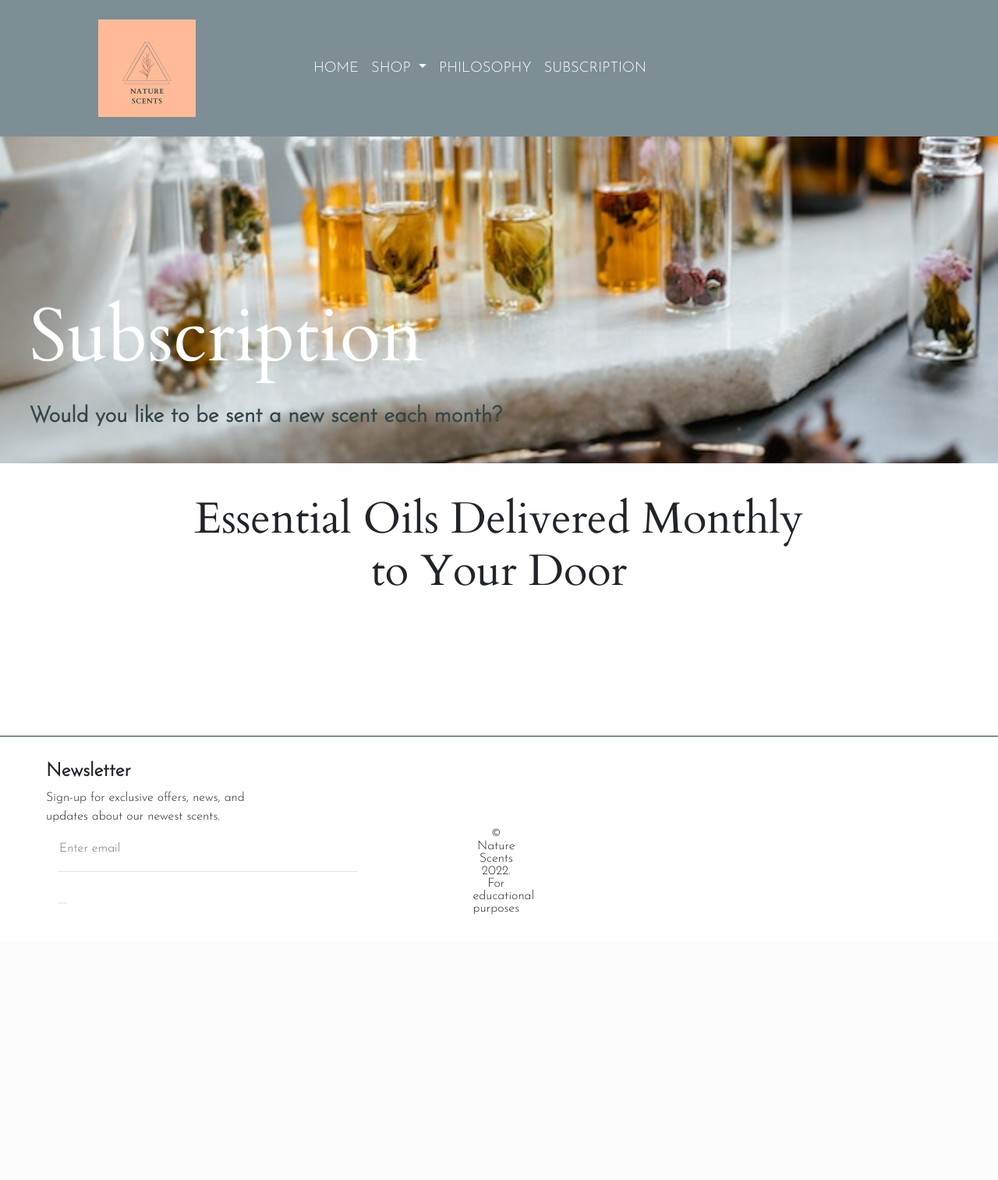
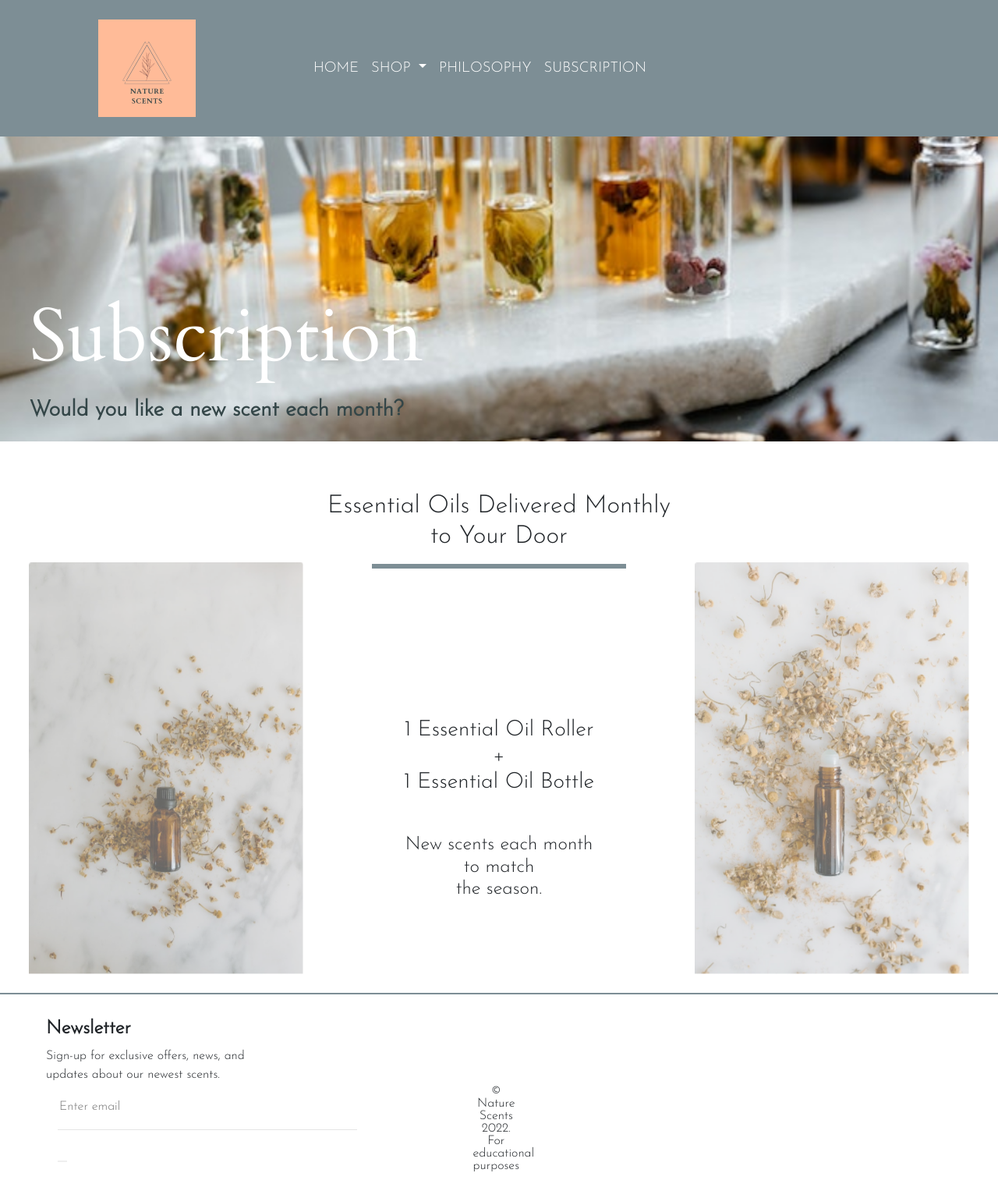
Before and after one commit to Code-Institute-Submissions/kreilly86-nature-scents_NovResub, a Django app: page /subscription/ in a window 1280 px wide. Shown: the top 1513 px of the page at 78% size. Before the commit the page ends 1172 px from the top, so only its background shows below. Run offline with Django 3.2, Linux system fonts and the light colour scheme; some libraries are stand-ins or nearby versions.

Commit message:
Add content and style subscription page

```diff
--- a/home/templates/home/subscription.html
+++ b/home/templates/home/subscription.html
@@ -2,27 +2,36 @@
 {% load static %}
 
 {% block content %}
-<div class="subscription mb-2 jumbotron-fluid d-flex">
+<div class="subscription mb-3 jumbotron-fluid d-flex">
   <div class="row">
     <div class="intro mb-2 col-12">
       <h1 class="subscription-title display-4">Subscription</h1>
-      <p class="sub-text lead index-text">Would you like to be sent a new scent each month?</p>
+      <p class="sub-text lead index-text">Would you like a new scent each month?</p>
     </div>
   </div>
 </div>
 
-<div class="container-fluid text-center">
-  <div class="row nature-home-info m-0 justify-content-center">
-    <div class="col-12">
-      <h1 class="display-4">Essential Oils Delivered Monthly<br>
-        to Your Door</h1>
-      <p class="lead index-info"> <strong></strong></p>
-      <p class="lead index-info"><strong></strong></p>
-      <p class="lead index-info"><strong></strong><br> </p>
+<div class="container-fluid w-100 text-center">
+  <div class="row m-0 text-center">
+    <div class="col">
+      <h2 class="mt-5">Essential Oils Delivered Monthly<br>
+        to Your Door</h2>
+        <hr class="page-underline">
+    </div>
+  </div>
+  <div class="row subscription-info mb-5 d-inline-flex">
+    <div class="col-xs-12 col-sm-4">
+      <img class="sub-photo card-img-top img-fluid d-inline-block mx-auto" src="/media/subscription-oil.png" alt="Essential oil bottle">
+    </div>
+    <div class="col-xs-12 col-sm-4 sub-detail">
+      <h3 class="text-center mb-5">1 Essential Oil Roller <br> + <br> 1 Essential Oil Bottle</h3>
+      <h4 class="text-center">New scents each month <br> to match<br> the season.</h4>
+    </div>
+    <div class="col-xs-12 col-sm-4">
+      <img class="sub-photo card-img-top img-fluid d-inline-block mx-auto" src="/media/subscription-roller.png" alt="Essential oil roller">
     </div>
   </div>
 </div>
-
 <div>
   <hr class="page-end">
   </hr>
--- a/products/templates/products/products.html
+++ b/products/templates/products/products.html
@@ -21,7 +21,7 @@
         {% endfor %}
         </div>
     </div>
-      <hr class="product-underline">
+    <hr class="page-underline">
 
     <div class="row">
         {% for product in products %}
--- a/static/css/base.css
+++ b/static/css/base.css
@@ -6,92 +6,7 @@ body {
     width: 100vw;
 }
 
-.jumbotron-fluid {
-    width: 100vw;
-}
-
-.jumbotron {
-    margin: 0;
-    padding: 0;
-    background-image: url('/media/hero-image.jpg');
-    background-size: cover;
-    background-repeat: no-repeat;
-    background-position: center;
-    width: 100vw;
-    height: fit-content;
-}
-
-.home-info {
-    justify-content: left;
-    text-align: left;
-    padding: 0;
-    height: fit-content;
-    width: 100vw;
-}
-
-.index-title {
-    font-size: 6rem;
-    font-family: "Cardo", sans-serif;
-    padding: 0;
-    color: #344648;
-    justify-content: left;
-    text-align: left;
-    margin-left: 3%;
-    margin-top: 30%;
-}
-
-.index-text {
-    font-size: 1.75rem;
-    color: white;
-    padding: 20px 0 20px 0;
-    line-height: 2rem;
-    justify-content: left;
-    text-align: left;
-    margin-left: 3%;
-}
-
-.heading-info {
-    font-size: 4rem;
-    font-family: "Cardo", sans-serif;
-    padding: 0;
-    color: #344648;
-}
-
-.intro {
-    width: 100vw;
-    height: auto;
-}
-
-.index-info {
-    color:#7D8E95;
-    padding: 10px;
-    height: fit-content;
-}
-
-.container-fluid {
-    padding: 0;
-    margin: 0;
-    width: 100vw;
-    height: fit-content;
-}
-
-.nature-head {
-    width: 100vw;
-    padding: 0;
-    position: fixed;
-}
-
-.nature-home-info {
-    background-color: white;
-    display: flex;
-    text-align: center;
-    justify-content: center;
-    height: fit-content;
-    width: 100vw;
-    padding: 30px;
-    font-family: 'Cardo', sans-serif;
-    margin: 0;
-}
+/* ---------------Navigation */
 
 .navbar {
     height: 175px !important;
@@ -192,13 +107,101 @@ body {
     color:#FFBB98;
 }
 
+/* ------------Home Page */
+
+.jumbotron-fluid {
+    width: 100vw;
+}
+
+.jumbotron {
+    margin: 0;
+    padding: 0;
+    background-image: url('/media/hero-image.jpg');
+    background-size: cover;
+    background-repeat: no-repeat;
+    background-position: center;
+    width: 100vw;
+    height: fit-content;
+}
+
+.home-info {
+    justify-content: left;
+    text-align: left;
+    padding: 0;
+    height: fit-content;
+    width: 100vw;
+}
+
+.index-title {
+    font-size: 6rem;
+    font-family: "Cardo", sans-serif;
+    padding: 0;
+    color: #344648;
+    justify-content: left;
+    text-align: left;
+    margin-left: 3%;
+    margin-top: 30%;
+}
+
+.index-text {
+    font-size: 1.75rem;
+    color: white;
+    padding: 20px 0 20px 0;
+    line-height: 2rem;
+    justify-content: left;
+    text-align: left;
+    margin-left: 3%;
+}
+
+.heading-info {
+    font-size: 4rem;
+    font-family: "Cardo", sans-serif;
+    padding: 0;
+    color: #7D8E95;
+}
+
+.intro {
+    width: 100vw;
+    height: auto;
+}
+
+.index-info {
+    color:#7D8E95;
+    padding: 10px;
+    height: fit-content;
+}
+
+.container-fluid {
+    padding: 0;
+    margin: 0;
+    width: 100vw;
+    height: fit-content;
+}
+
+.nature-head {
+    width: 100vw;
+    padding: 0;
+    position: fixed;
+}
+
+.nature-home-info {
+    display: flex;
+    text-align: center;
+    justify-content: center;
+    height: fit-content;
+    width: 100vw;
+    padding: 30px;
+    font-family: 'Cardo', sans-serif;
+    margin: 0;
+}
+
 .carousel-products {
     padding: 20px;
     display: flex;
     margin: 0;
     width: 100vw;
     height: fit-content;
-    background-color: #FBE0C3;
+    background-color:white;
     overflow-x: hidden;
 }
 
@@ -215,6 +218,10 @@ body {
     padding: 0;
 }
 
+.carousel-control-prev.carousel-control-next {
+    color:#344648;
+}
+
 .card-img-overlay {
     text-align: center;
 }
@@ -222,7 +229,7 @@ body {
 .card-title {
     text-align: center;
     margin-top: 10vh;
-    font-size: 5rem;
+    font-size: 3rem;
     font-family: "Cardo", sans-serif;
     padding: 0;
     color: #344648;
@@ -422,11 +429,46 @@ body {
     text-align: left;
     margin-left: 3%;
     margin-top: 30%;
+    margin-bottom: 0%;
 }
 
 .sub-text {
     color: #344648;
     font-weight: 600;
+    padding-bottom: 0;
+}
+
+.sub-photo {
+    height: 60vh;
+    margin: 0;
+    padding: 0;
+    width: auto;
+
+    animation-name: sub-zoom;
+    animation-duration: 10s;
+    animation-fill-mode: forwards;
+}
+
+@keyframes sub-zoom {
+    from{
+        transform: scale(1);
+    }
+    to{
+        transform:scale(1.1);
+        opacity: 0.6;
+    }
+
+}
+
+.subscription-info {
+    margin-top: 0;
+    padding: 0;
+}
+
+.sub-detail {
+    align-items: center;
+    justify-content: center;
+    margin-top: 175px;
 }
 
 /* Shopping Cart */
@@ -434,8 +476,6 @@ body {
 .cart-page {
     width: 100vw;
     height: fit-content;
-    margin-top: 225px;
-    margin-bottom: 0;
     padding: 0;
     align-items: center;
     justify-content: center;
```
Also changed, not shown: home/templates/home/index.html (+7 -2 lines), home/templates/home/philosophy.html (+6 -5 lines), README.md, media/subscription-oil.png (added), media/subscription-roller.png (added).
